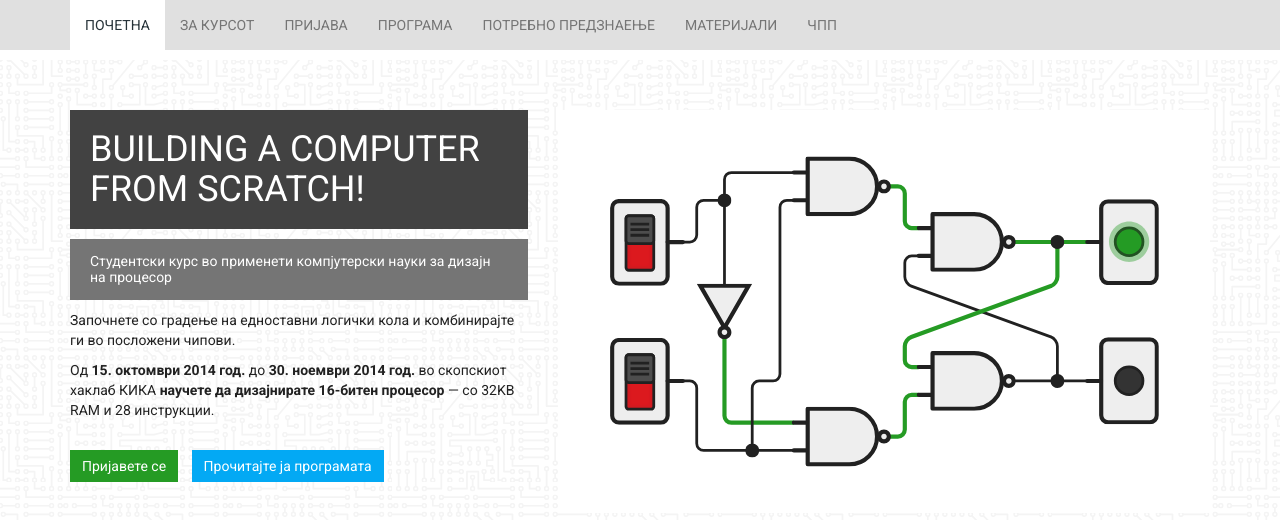
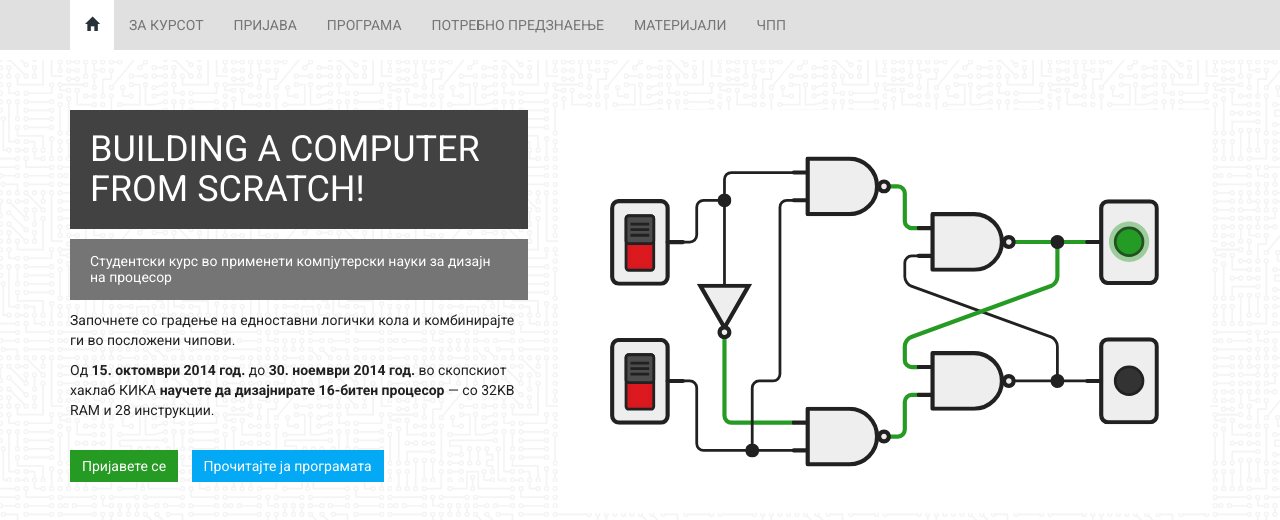
Before and after one commit to skopjehacklab/computer-from-scratch, a website: page website/static/index.html in a window 1280 px wide. Drawn offline with Linux system fonts and the light colour scheme.

Commit message:
replace „Почетна“ text with an icon

```diff
--- a/website/static/index.html
+++ b/website/static/index.html
@@ -19,7 +19,7 @@
 		<nav class="navbar navbar-default glavno-meni" role="navigation">
 			<div class="container">
 				<ul class="nav navbar-nav" role="tablist">
-					<li class="active"><a href="#pocetna" role="tab" data-toggle="tab">Почетна</a></li>
+					<li class="active"><a href="#pocetna" role="tab" data-toggle="tab"><span class="glyphicon glyphicon-home"></span></a></li>
 					<li><a href="#za-kursot" role="tab" data-toggle="tab">За курсот</a></li>
 					<li><a href="#prijava" role="tab" data-toggle="tab">Пријава</a></li>
 					<li><a href="#programa" role="tab" data-toggle="tab">Програма</a></li>
```
